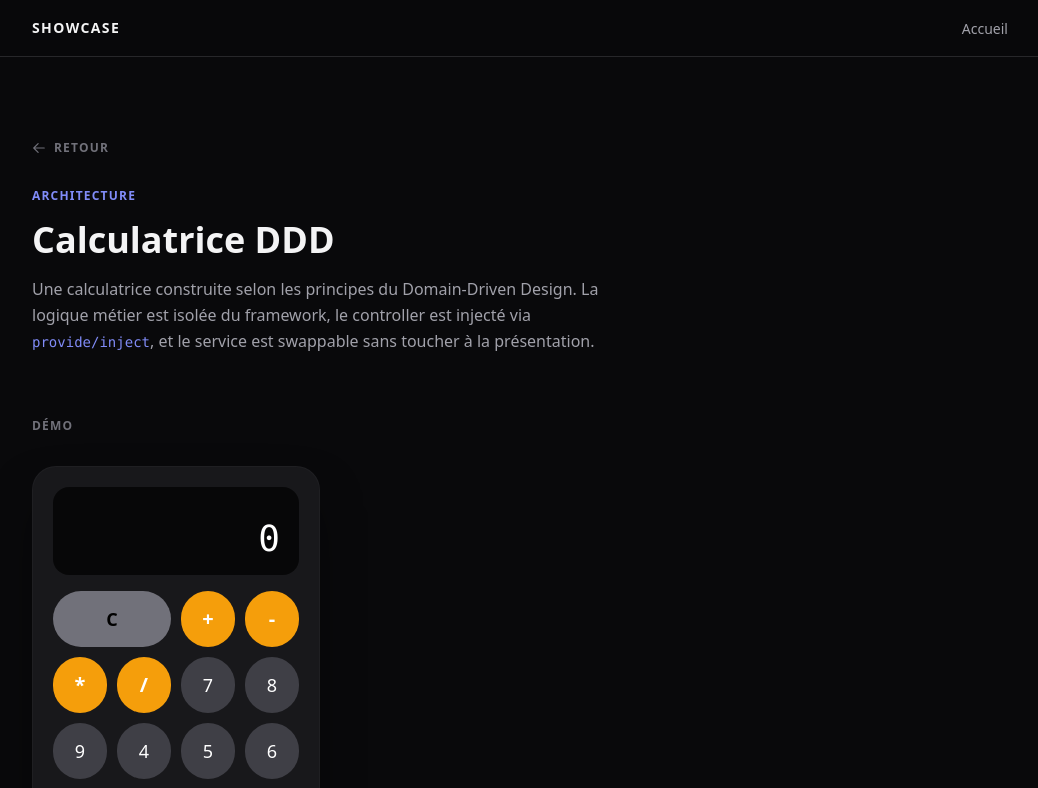
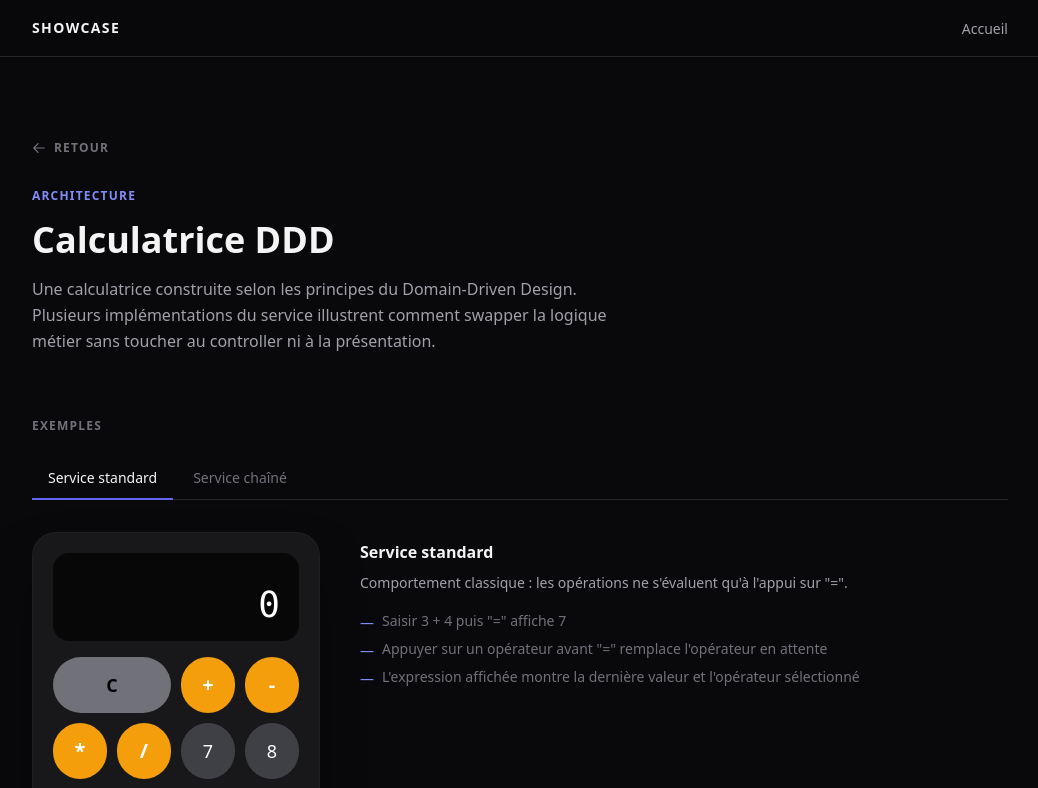
Before and after one commit to alexandre2501/showcase, a Nuxt app: page /calculatrice in a window 1280 px wide. Shown: the top 788 px of the page, without its empty margins (120-1158 px from the left). Built offline with nearby package versions, Linux system fonts and the light colour scheme.

Commit message:
added multiples examples

```diff
--- /dev/null
+++ b/app/features/Calculator/presentation/CalculatorExample.vue
@@ -0,0 +1,16 @@
+<template>
+  <Calculator />
+</template>
+
+<script setup lang="ts">
+import type { ICalculatorService } from '../domain/ICalculatorService'
+import { provideCalculator } from '../controller/useCalculator'
+import { provideCalculatorTheme } from './CalculatorTheme'
+import Calculator from './Calculator.vue'
+
+const props = defineProps<{ service: ICalculatorService }>()
+
+// Chaque instance isole son propre contexte — provide scoped à ce sous-arbre
+provideCalculator(props.service)
+provideCalculatorTheme()
+</script>
--- a/app/pages/calculatrice.vue
+++ b/app/pages/calculatrice.vue
@@ -14,43 +14,69 @@
         Retour
       </NuxtLink>
 
-      <p class="text-xs font-semibold tracking-widest uppercase text-indigo-400 mb-4">
-        Architecture
-      </p>
-      <h1 class="text-3xl sm:text-4xl font-bold text-zinc-100 leading-tight mb-4">
-        Calculatrice DDD
-      </h1>
+      <p class="text-xs font-semibold tracking-widest uppercase text-indigo-400 mb-4">Architecture</p>
+      <h1 class="text-3xl sm:text-4xl font-bold text-zinc-100 leading-tight mb-4">Calculatrice DDD</h1>
       <p class="text-base text-zinc-400 max-w-xl leading-relaxed">
         Une calculatrice construite selon les principes du Domain-Driven Design.
-        La logique métier est isolée du framework, le controller est injecté via
-        <code class="text-indigo-400 text-sm">provide/inject</code>, et le service
-        est swappable sans toucher à la présentation.
+        Plusieurs implémentations du service illustrent comment swapper la logique métier
+        sans toucher au controller ni à la présentation.
       </p>
     </div>
 
-    <!-- Démo -->
+    <!-- Exemples -->
     <section class="mb-20">
-      <h2 class="text-xs font-semibold tracking-widest uppercase text-zinc-500 mb-8">
-        Démo
-      </h2>
-      <Calculator />
+      <h2 class="text-xs font-semibold tracking-widest uppercase text-zinc-500 mb-6">Exemples</h2>
+
+      <!-- Onglets -->
+      <div class="flex gap-1 mb-8 border-b border-zinc-800">
+        <button
+          v-for="example in examples"
+          :key="example.id"
+          :class="[
+            'px-4 py-2.5 text-sm font-medium transition-colors -mb-px border-b-2',
+            activeExample.id === example.id
+              ? 'text-zinc-100 border-indigo-500'
+              : 'text-zinc-500 border-transparent hover:text-zinc-300'
+          ]"
+          @click="setActive(example.id)"
+        >
+          {{ example.label }}
+        </button>
+      </div>
+
+      <!-- Contenu : on affiche uniquement l'exemple actif, :key force le remount au changement -->
+      <div class="flex flex-col sm:flex-row gap-10 items-start">
+        <div class="shrink-0">
+          <CalculatorExample :key="activeExample.id" :service="activeExample.service" />
+        </div>
+
+        <div class="pt-2">
+          <h3 class="text-base font-semibold text-zinc-100 mb-2">{{ activeExample.label }}</h3>
+          <p class="text-sm text-zinc-400 leading-relaxed mb-4">{{ activeExample.description }}</p>
+          <ul class="space-y-1.5">
+            <li
+              v-for="point in activeExample.points"
+              :key="point"
+              class="flex items-start gap-2 text-sm text-zinc-500"
+            >
+              <span class="text-indigo-400 mt-0.5 shrink-0">—</span>
+              {{ point }}
+            </li>
+          </ul>
+        </div>
+      </div>
     </section>
 
     <!-- Architecture -->
     <section>
-      <h2 class="text-xs font-semibold tracking-widest uppercase text-zinc-500 mb-8">
-        Structure
-      </h2>
-
+      <h2 class="text-xs font-semibold tracking-widest uppercase text-zinc-500 mb-8">Structure</h2>
       <div class="grid gap-4 sm:grid-cols-2 lg:grid-cols-3">
         <div
           v-for="layer in layers"
           :key="layer.name"
           class="rounded-xl border border-zinc-800 bg-zinc-900 p-5"
         >
-          <p class="text-xs font-semibold tracking-widest uppercase text-indigo-400 mb-2">
-            {{ layer.name }}
-          </p>
+          <p class="text-xs font-semibold tracking-widest uppercase text-indigo-400 mb-2">{{ layer.name }}</p>
           <p class="text-sm text-zinc-400 leading-relaxed">{{ layer.description }}</p>
         </div>
       </div>
@@ -59,14 +85,45 @@
 </template>
 
 <script setup lang="ts">
-import { provideCalculator } from '~/features/Calculator/controller/useCalculator'
-import { provideCalculatorTheme } from '~/features/Calculator/presentation/CalculatorTheme'
-import Calculator from '~/features/Calculator/presentation/Calculator.vue'
+import { ref, computed } from 'vue'
+import CalculatorExample from '~/features/Calculator/presentation/CalculatorExample.vue'
+import { calculatorService } from '~/features/Calculator/service/CalculatorService'
+import { chainCalculatorService } from '~/features/Calculator/service/ChainCalculatorService'
 
-provideCalculator()
+const examples = [
+  {
+    id: 'standard',
+    label: 'Service standard',
+    service: calculatorService,
+    description: 'Comportement classique : les opérations ne s\'évaluent qu\'à l\'appui sur "=".',
+    points: [
+      'Saisir 3 + 4 puis "=" affiche 7',
+      'Appuyer sur un opérateur avant "=" remplace l\'opérateur en attente',
+      'L\'expression affichée montre la dernière valeur et l\'opérateur sélectionné',
+    ],
+  },
+  {
+    id: 'chain',
+    label: 'Service chaîné',
+    service: chainCalculatorService,
+    description: 'Les opérations s\'enchaînent sans "=" : chaque nouvel opérateur évalue immédiatement l\'opération en attente.',
+    points: [
+      'Saisir 3 + 4 - 9 * 8 calcule ((3+4)-9)*8 en temps réel',
+      'L\'expression complète s\'accumule dans l\'écran',
+      'Même interface ICalculatorService, seul selectOperator diffère',
+    ],
+  },
+]
 
-// Thème par défaut — surcharger certaines clés suffit pour personnaliser
-provideCalculatorTheme()
+const activeId = ref(examples[0].id)
+
+const activeExample = computed(
+  () => examples.find(e => e.id === activeId.value) ?? examples[0]
+)
+
+function setActive(id: string) {
+  activeId.value = id
+}
 
 const layers = [
   {
```
